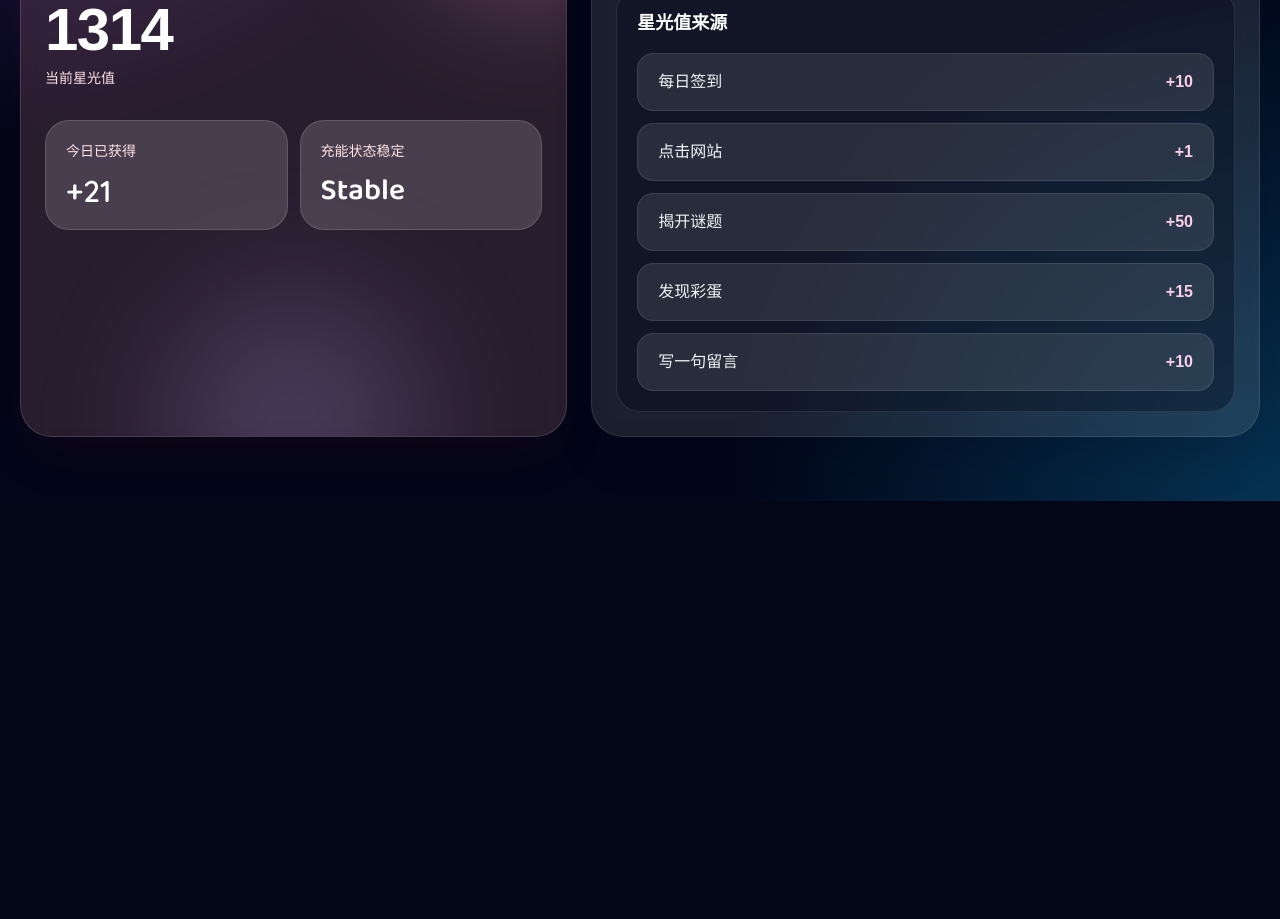
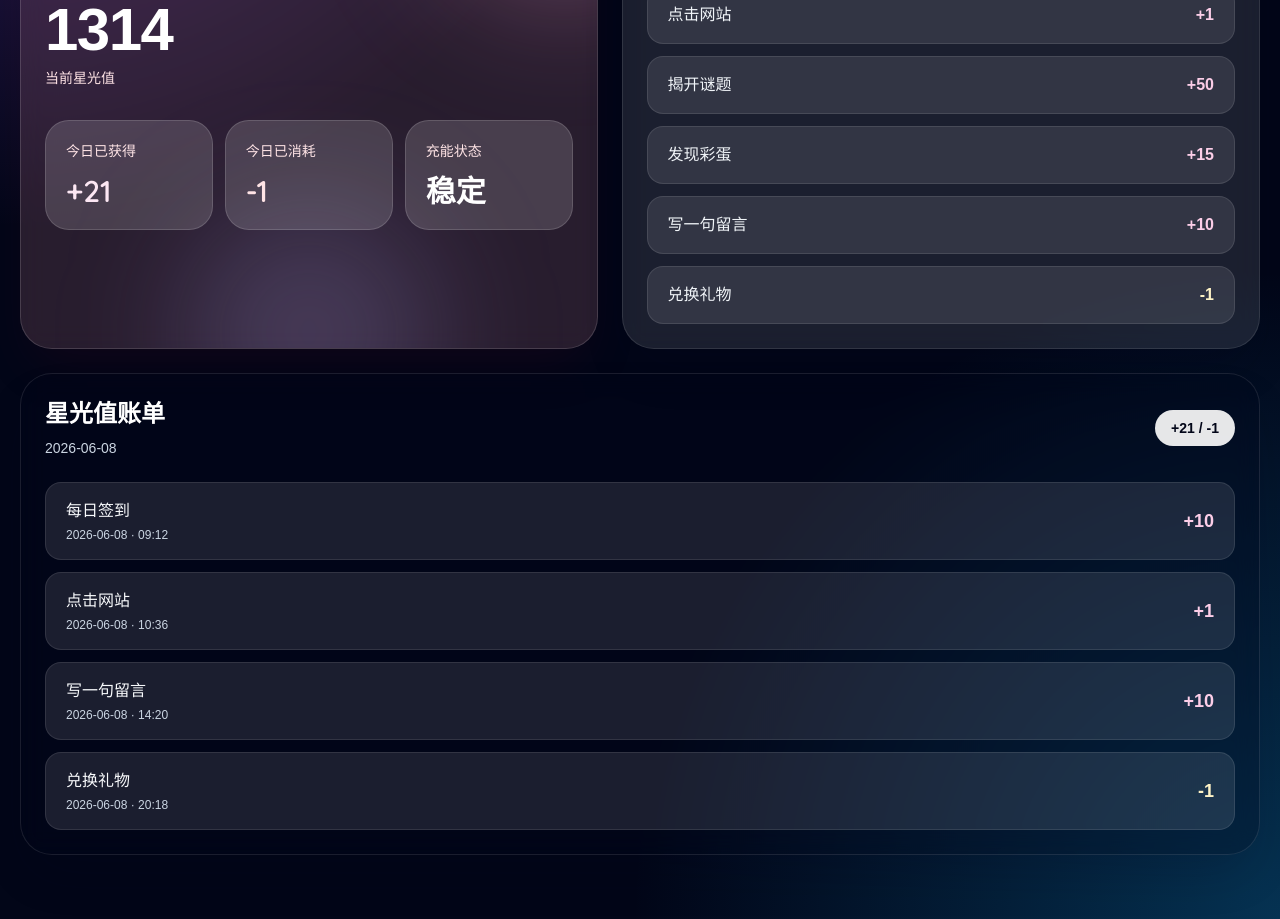
Before and after one commit to francolin-y/xinlight-square, a Next.js app: page /energy in a window 1280 px wide. Shown: the part 500-1419 px from the top of the page. Before the commit the page ends 1001 px from the top, so only its background shows below. Built offline with nearby package versions, Linux system fonts and the light colour scheme; a web font is replaced by a local one.

Commit message:
Update heart station gameplay

```diff
--- a/src/app/energy/page.tsx
+++ b/src/app/energy/page.tsx
@@ -3,50 +3,154 @@
 import { PageShell } from "@/components/PageShell";
 import { useLanguage } from "@/components/LanguageProvider";
 
+type EnergyBill = {
+  id: string;
+  date: string;
+  time: string;
+  amount: number;
+  label: {
+    cn: string;
+    en: string;
+  };
+};
+
 const energyCopies = {
   cn: {
-    sourceTitle: "星光值来源",
+    standardTitle: "星光值收支标准",
     overviewTitle: "今日能量概览",
+    billTitle: "星光值账单",
     totalEnergy: "当前星光值",
     todayGain: "今日已获得",
-    progressTitle: "下一次心动充能",
-    progressText: "距离下一枚心动徽章还差 86 星光值",
-    levelLabel: "心动进度",
-    chargingStatus: "充能状态稳定",
-    sources: [
+    todaySpend: "今日已消耗",
+    statusLabel: "充能状态",
+    emptyBill: "还没有星光值流水",
+    status: {
+      sufficient: "充足",
+      stable: "稳定",
+      low: "不足",
+    },
+    standard: [
       ["每日签到", "+10"],
       ["点击网站", "+1"],
       ["揭开谜题", "+50"],
       ["发现彩蛋", "+15"],
       ["写一句留言", "+10"],
+      ["兑换礼物", "-1"],
     ],
   },
   en: {
-    sourceTitle: "Starlight Sources",
+    standardTitle: "Starlight Rules",
     overviewTitle: "Today’s Energy Overview",
+    billTitle: "Starlight Bill",
     totalEnergy: "Current Starlight",
     todayGain: "Gained Today",
-    progressTitle: "Next Heart Charge",
-    progressText: "86 starlight value away from the next heartbeat badge",
-    levelLabel: "Heartbeat Progress",
-    chargingStatus: "Charging status stable",
-    sources: [
+    todaySpend: "Spent Today",
+    statusLabel: "Charging Status",
+    emptyBill: "No starlight activity yet",
+    status: {
+      sufficient: "Sufficient",
+      stable: "Stable",
+      low: "Low",
+    },
+    standard: [
       ["Daily check-in", "+10"],
-      ["Website visit", "+1"],
+      ["Website click", "+1"],
       ["Solved puzzle", "+50"],
       ["Easter egg discovered", "+15"],
       ["Message written", "+10"],
+      ["Gift redeemed", "-1"],
     ],
   },
 };
+
+function getLocalDateKey(date = new Date()) {
+  const year = date.getFullYear();
+  const month = String(date.getMonth() + 1).padStart(2, "0");
+  const day = String(date.getDate()).padStart(2, "0");
+
+  return `${year}-${month}-${day}`;
+}
+
+function getDemoBills(todayKey: string): EnergyBill[] {
+  return [
+    {
+      id: "daily-checkin",
+      date: todayKey,
+      time: "09:12",
+      amount: 10,
+      label: {
+        cn: "每日签到",
+        en: "Daily check-in",
+      },
+    },
+    {
+      id: "website-click",
+      date: todayKey,
+      time: "10:36",
+      amount: 1,
+      label: {
+        cn: "点击网站",
+        en: "Website click",
+      },
+    },
+    {
+      id: "message-written",
+      date: todayKey,
+      time: "14:20",
+      amount: 10,
+      label: {
+        cn: "写一句留言",
+        en: "Message written",
+      },
+    },
+    {
+      id: "gift-redeemed",
+      date: todayKey,
+      time: "20:18",
+      amount: -1,
+      label: {
+        cn: "兑换礼物",
+        en: "Gift redeemed",
+      },
+    },
+  ];
+}
+
+function getChargingStatus(todayGain: number) {
+  if (todayGain > 50) {
+    return "sufficient";
+  }
+
+  if (todayGain > 15) {
+    return "stable";
+  }
+
+  return "low";
+}
 
 export default function EnergyPage() {
   const { lang, t } = useLanguage();
   const page = energyCopies[lang];
 
-  const totalEnergy = 1314;
-  const todayGain = 21;
-  const levelProgress = 64;
+  const todayKey = getLocalDateKey();
+  const bills = getDemoBills(todayKey);
+
+  const baseEnergy = 1294; // This can be fetched from user data in a real application
+
+  const totalEnergy =
+    baseEnergy + bills.reduce((sum, bill) => sum + bill.amount, 0);
+
+  const todayGain = bills
+    .filter((bill) => bill.date === todayKey && bill.amount > 0)
+    .reduce((sum, bill) => sum + bill.amount, 0);
+
+  const todaySpend = Math.abs(
+    bills
+      .filter((bill) => bill.date === todayKey && bill.amount < 0)
+      .reduce((sum, bill) => sum + bill.amount, 0),
+  );
+
+  const chargingStatus = getChargingStatus(todayGain);
 
   return (
     <PageShell
@@ -57,7 +161,8 @@ export default function EnergyPage() {
       loadingVariant="heart"
       fontVariant="heart"
     >
-      <div className="grid gap-6 lg:grid-cols-[0.9fr_1.1fr]">
+      <div className="grid gap-6">
+        <div className="grid gap-6 lg:grid-cols-[0.95fr_1.05fr]">
           <section className="relative overflow-hidden rounded-[2rem] border border-white/15 bg-rose-300/15 p-6 shadow-2xl shadow-rose-950/20 backdrop-blur-md">
             <div className="pointer-events-none absolute -right-24 -top-24 h-64 w-64 rounded-full bg-pink-300/30 blur-3xl" />
             <div className="pointer-events-none absolute -bottom-28 left-1/2 h-64 w-64 -translate-x-1/2 rounded-full bg-violet-300/20 blur-3xl" />
@@ -77,56 +182,110 @@ export default function EnergyPage() {
 
               <p className="mt-2 text-sm text-rose-100">{page.totalEnergy}</p>
 
-            <div className="mt-8 grid gap-3 sm:grid-cols-2">
+              <div className="mt-8 grid gap-3 sm:grid-cols-3">
                 <div className="rounded-3xl border border-white/15 bg-white/15 p-5">
                   <p className="text-sm text-rose-100">{page.todayGain}</p>
-                <p className="mt-3 font-heart-accent text-3xl font-semibold">+{todayGain}</p>
+                  <p className="mt-3 font-heart-accent text-3xl font-semibold text-pink-100">
+                    +{todayGain}
+                  </p>
                 </div>
 
                 <div className="rounded-3xl border border-white/15 bg-white/15 p-5">
-                <p className="text-sm text-rose-100">{page.chargingStatus}</p>
-                <p className="mt-3 font-market-accent text-3xl font-semibold">Stable</p>
+                  <p className="text-sm text-rose-100">{page.todaySpend}</p>
+                  <p className="mt-3 font-heart-accent text-3xl font-semibold text-rose-100">
+                    -{todaySpend}
+                  </p>
+                </div>
+
+                <div className="rounded-3xl border border-white/15 bg-white/15 p-5">
+                  <p className="text-sm text-rose-100">{page.statusLabel}</p>
+                  <p className="mt-3 font-heart-accent text-3xl font-semibold text-white">
+                    {page.status[chargingStatus]}
+                  </p>
                 </div>
               </div>
             </div>
           </section>
 
           <section className="rounded-[2rem] border border-white/10 bg-white/10 p-6 shadow-2xl shadow-slate-950/20 backdrop-blur-md">
-          <div className="mb-6 flex items-start justify-between gap-4">
-            <div>
-              <h2 className="text-2xl font-semibold">{page.progressTitle}</h2>
-              <p className="mt-2 text-sm leading-6 text-slate-300">
-                {page.progressText}
-              </p>
-            </div>
+            <h2 className="text-2xl font-semibold">{page.standardTitle}</h2>
 
-            <div className="rounded-full bg-white px-4 py-2 text-sm font-semibold text-slate-950">
-              {levelProgress}%
-            </div>
-          </div>
+            <div className="mt-6 grid gap-3">
+              {page.standard.map(([label, amount]) => {
+                const isGain = amount.startsWith("+");
 
-          <div className="h-4 overflow-hidden rounded-full bg-slate-950/50 ring-1 ring-white/10">
-            <div
-              className="h-full rounded-full bg-gradient-to-r from-rose-200 via-pink-300 to-violet-300 shadow-[0_0_24px_rgba(244,114,182,0.55)]"
-              style={{ width: `${levelProgress}%` }}
-            />
-          </div>
-
-          <div className="mt-6 rounded-3xl border border-white/10 bg-slate-950/35 p-5">
-            <h3 className="mb-4 text-lg font-semibold">{page.sourceTitle}</h3>
-
-            <div className="grid gap-3">
-              {page.sources.map(([label, amount]) => (
+                return (
                   <div
                     key={label}
                     className="flex items-center justify-between rounded-2xl border border-white/10 bg-white/10 px-5 py-4 transition hover:bg-white/15"
                   >
                     <span className="text-slate-100">{label}</span>
-                  <span className="font-semibold text-pink-200">{amount}</span>
+                    <span
+                      className={
+                        isGain
+                          ? "font-semibold text-pink-200"
+                          : "font-semibold text-amber-100"
+                      }
+                    >
+                      {amount}
+                    </span>
                   </div>
-              ))}
+                );
+              })}
+            </div>
+          </section>
+        </div>
+
+        <section className="rounded-[2rem] border border-white/10 bg-slate-950/25 p-6 shadow-2xl shadow-slate-950/20 backdrop-blur-md">
+          <div className="mb-6 flex items-center justify-between gap-4">
+            <div>
+              <h2 className="text-2xl font-semibold">{page.billTitle}</h2>
+              <p className="mt-2 text-sm text-slate-300">{todayKey}</p>
+            </div>
+
+            <div className="rounded-full bg-white/90 px-4 py-2 text-sm font-semibold text-slate-950">
+              +{todayGain} / -{todaySpend}
             </div>
           </div>
+
+          {bills.length > 0 ? (
+            <div className="grid gap-3">
+              {bills.map((bill) => {
+                const isGain = bill.amount > 0;
+                const displayAmount = isGain ? `+${bill.amount}` : bill.amount;
+
+                return (
+                  <div
+                    key={bill.id}
+                    className="flex items-center justify-between gap-4 rounded-2xl border border-white/10 bg-white/10 px-5 py-4"
+                  >
+                    <div>
+                      <p className="font-medium text-slate-50">
+                        {bill.label[lang]}
+                      </p>
+                      <p className="mt-1 text-xs text-slate-300">
+                        {bill.date} · {bill.time}
+                      </p>
+                    </div>
+
+                    <span
+                      className={
+                        isGain
+                          ? "text-lg font-semibold text-pink-200"
+                          : "text-lg font-semibold text-amber-100"
+                      }
+                    >
+                      {displayAmount}
+                    </span>
+                  </div>
+                );
+              })}
+            </div>
+          ) : (
+            <div className="rounded-2xl border border-white/10 bg-white/10 p-6 text-sm text-slate-300">
+              {page.emptyBill}
+            </div>
+          )}
         </section>
       </div>
     </PageShell>
```
Lines whose indentation alone changed are shown as unchanged.
